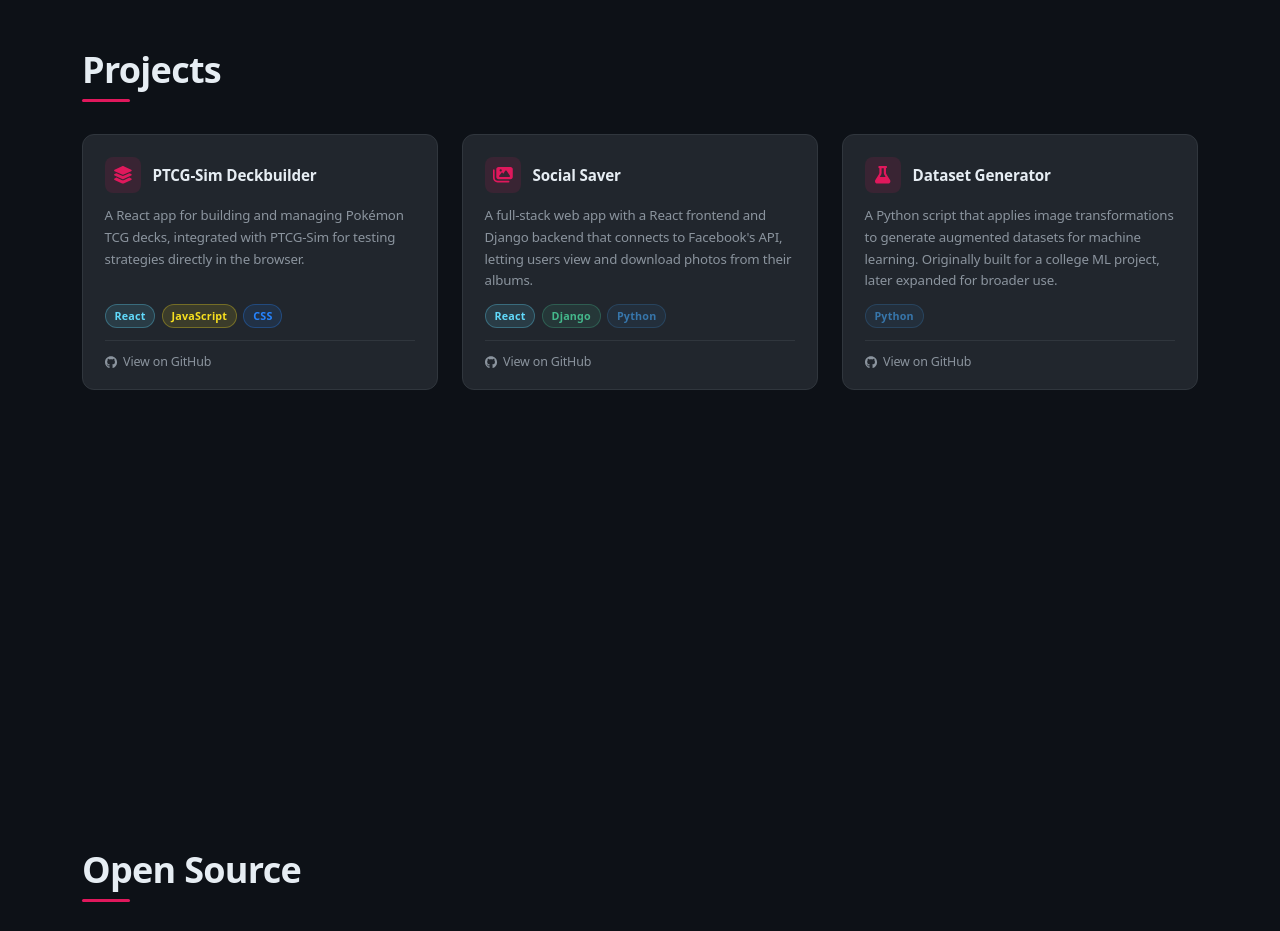
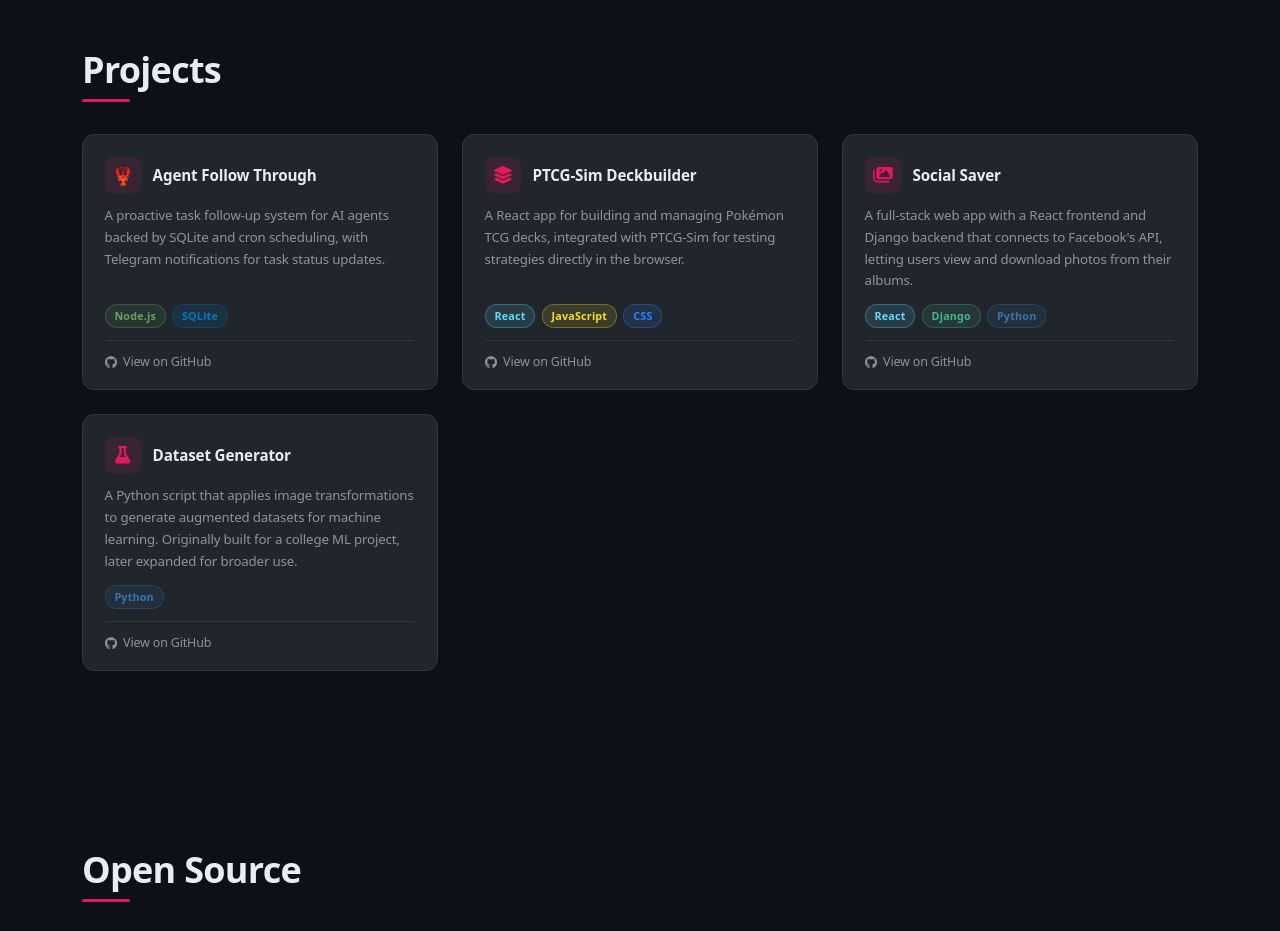
Before and after one commit to Tishinator/Tishinator.github.io, a React (Create React App) app in the folder user-page/: page / in a window 1280 px wide. Shown: the part 1940-2871 px from the top of the page. Built offline with nearby package versions, Linux system fonts and the light colour scheme; no server answers.

Commit message:
add Agent Follow Through project to projects page

```diff
--- a/user-page/src/components/Projects.js
+++ b/user-page/src/components/Projects.js
@@ -12,10 +12,13 @@
     'Python':     { bg: 'rgba(55, 118, 171, 0.12)',  text: '#3776AB', border: 'rgba(55, 118, 171, 0.3)'  },
     'Django':     { bg: 'rgba(68, 183, 139, 0.12)',  text: '#44B78B', border: 'rgba(68, 183, 139, 0.3)'  },
     'CSS':        { bg: 'rgba(38, 132, 255, 0.12)',  text: '#2684FF', border: 'rgba(38, 132, 255, 0.3)'  },
+    'Node.js':    { bg: 'rgba(104, 160, 99, 0.12)',  text: '#68A063', border: 'rgba(104, 160, 99, 0.3)'  },
+    'SQLite':     { bg: 'rgba(0, 121, 194, 0.12)',   text: '#0079C2', border: 'rgba(0, 121, 194, 0.3)'   },
 };
 const FALLBACK = { bg: 'rgba(150,150,150,0.1)', text: '#8b949e', border: 'rgba(150,150,150,0.25)' };
 
 const PROJECT_ICONS = {
+    'Agent Follow Through': '🦞',
     'PTCG-Sim Deckbuilder': faLayerGroup,
     'Social Saver':         faImages,
     'Dataset Generator':    faFlask,
@@ -39,7 +42,10 @@
                         <div className={styles.cardTop}>
                             {PROJECT_ICONS[project.name] && (
                                 <div className={styles.cardIconBox}>
-                                    <FontAwesomeIcon icon={PROJECT_ICONS[project.name]} className={styles.cardIcon} />
+                                    {typeof PROJECT_ICONS[project.name] === 'string'
+                                        ? <span className={styles.cardIcon}>{PROJECT_ICONS[project.name]}</span>
+                                        : <FontAwesomeIcon icon={PROJECT_ICONS[project.name]} className={styles.cardIcon} />
+                                    }
                                 </div>
                             )}
                             <h3 className={styles.cardTitle}>{project.name}</h3>
--- a/user-page/src/data/json/projects.json
+++ b/user-page/src/data/json/projects.json
@@ -1,5 +1,11 @@
 {
     "projects": [
+        {
+            "name": "Agent Follow Through",
+            "github": "https://github.com/Tishinator/agent-followthrough",
+            "description": "A proactive task follow-up system for AI agents backed by SQLite and cron scheduling, with Telegram notifications for task status updates.",
+            "tech": ["Node.js", "SQLite"]
+        },
         {
             "name": "PTCG-Sim Deckbuilder",
             "github": "https://github.com/Tishinator/PTCGDeckBuilder",
```
